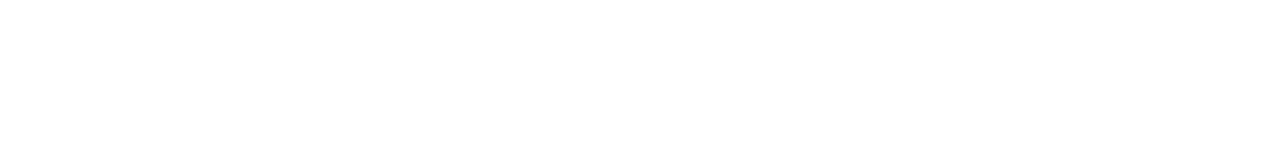
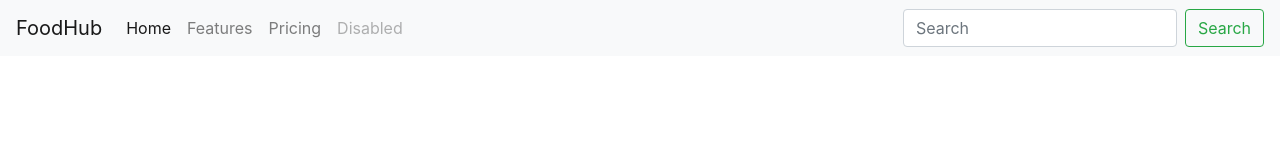
Before and after one commit to IsuJayNaw/TheFoodHub, a plain HTML site: page index.html in a window 1280 px wide. Drawn offline with nearby package versions, Linux system fonts and the light colour scheme.

Commit message:
add Navigation

```diff
--- a/index.html
+++ b/index.html
@@ -5,11 +5,34 @@
     <meta name="viewport" content="width=device-width, initial-scale=1.0">
     <title>Document</title>
     <link rel="stylesheet" href="./css/style.css">
+    <link rel="stylesheet" href="https://cdn.jsdelivr.net/npm/bootstrap@4.5.3/dist/css/bootstrap.min.css" integrity="sha384-TX8t27EcRE3e/ihU7zmQxVncDAy5uIKz4rEkgIXeMed4M0jlfIDPvg6uqKI2xXr2" crossorigin="anonymous">
 
 </head>
 <body>
 
+    <header>
+        <nav class="navbar navbar-expand-lg navbar-light bg-light">
+            <a class="navbar-brand" href="#">FoodHub</a>
+            <button class="navbar-toggler" type="button" data-toggle="collapse" data-target="#navbarSupportedContent" aria-controls="navbarSupportedContent" aria-expanded="false" aria-label="Toggle navigation">
+              <span class="navbar-toggler-icon"></span>
+            </button>
 
+            <div class="collapse navbar-collapse" id="navbarNavAltMarkup">
+                <div class="navbar-nav">
+                  <a class="nav-link active" href="#">Home <span class="sr-only">(current)</span></a>
+                  <a class="nav-link" href="#">Features</a>
+                  <a class="nav-link" href="#">Pricing</a>
+                  <a class="nav-link disabled" href="#" tabindex="-1" aria-disabled="true">Disabled</a>
+                </div>
+            </div>
+
+              <form class="form-inline my-2 my-lg-0">
+                <input class="form-control mr-sm-2" type="search" placeholder="Search" aria-label="Search">
+                <button class="btn btn-outline-success my-2 my-sm-0" type="submit">Search</button>
+              </form>
+            </div>
+          </nav>
+    </header>
 
 </body>
 </html>
```
